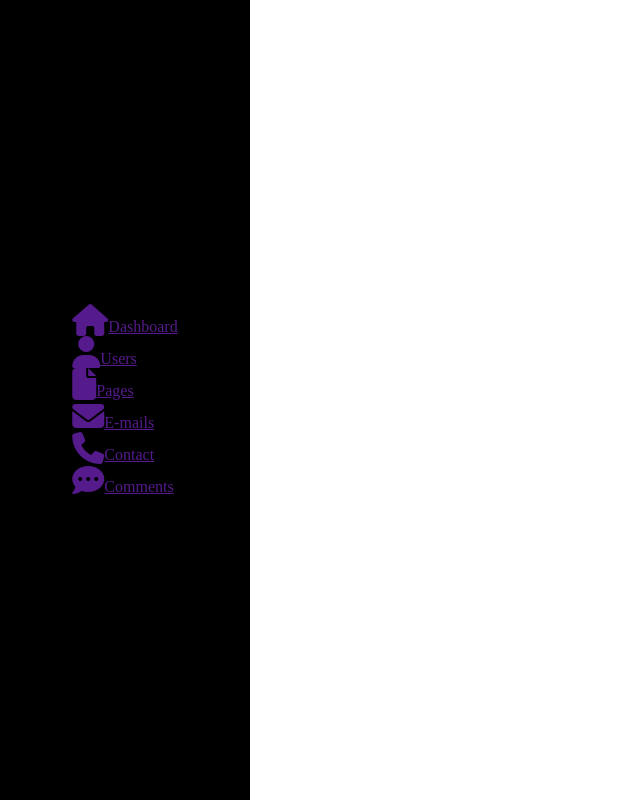
After one commit to devGusta2/SecurityTests, a PHP site: page /adm/dashborad.php in a window 1280 px wide. The commit adds this page. Shown: the whole page, without its empty margins (0-640 px from the left). Run offline with PHP 8.4, Linux system fonts and the light colour scheme; some libraries are stand-ins or nearby versions.

Commit message:
SQL-INJECTION

```diff
--- /dev/null
+++ b/SQL-INJECTION/adm/dashborad.php
@@ -0,0 +1,24 @@
+<!DOCTYPE html>
+<html lang="en">
+<head>
+    <meta charset="UTF-8">
+    <meta name="viewport" content="width=device-width, initial-scale=1.0">
+    <link rel="stylesheet" href="styles/adm.css">
+    <title>Document</title>
+</head>
+<body>
+    <div class="container">
+        <div class="menu">
+            <ul>
+                <li><a href=""><i class="fa-solid fa-house fa-2x"></i>Dashboard</a></li>
+                <li><a href=""><i class="fa-solid fa-user  fa-2x"></i>Users</a></li>
+                <li><a href=""><i class="fa-solid fa-file fa-2x"></i>Pages</a></li>
+                <li><a href=""><i class="fa-solid fa-envelope fa-2x"></i>E-mails</a></li>
+                <li><a href=""><i class="fa-solid fa-phone fa-2x"></i>Contact</a></li>
+                <li><a href=""><i class="fa-solid fa-comment-dots fa-2x"></i>Comments</a></li>
+            </ul>
+        </div>
+    </div>
+    <script src="https://kit.fontawesome.com/787aeba2d2.js" crossorigin="anonymous"></script>
+</body>
+</html>
--- a/SQL-INJECTION/adm/styles/adm.css
+++ b/SQL-INJECTION/adm/styles/adm.css
@@ -2,52 +2,34 @@
     margin: 0;
     padding: 0;
     left: 0;
-    font-family: Arial, Helvetica, sans-serif;
 }
 .container{
     height: 100vh;
     width: 100%;
 }
-
 .menu{
 height: 100%;
 width: 250px;
-    background-color: rgb(29, 29, 29);
+background-color: black;
+position: fixed;
 display: flex;
 flex-direction: column;
 justify-content: space-around;
+color: white;
 align-items: center;
 
 }
 
-.menu img{
-    height: 140px;
-    width: 160px;
-    border-radius: 50%;
-}
-.menu ul{
-    color: white;
-    list-style: none;
-    display: flex;
-    flex-direction: column;
-    gap:1em;
-    font-weight: bold;
-
-}
-
-
-
-.column{
-    display: flex;
-    flex-direction: column;
-    align-items: center;
-    justify-content: center;
-    color: white;
-    font-weight: bold;
-    text-align: center;
-}
-.row{
+.menu ul li{
     display: flex;
     flex-direction: row;
     gap: 1em;
+    justify-content: space-between;
+
+    align-items: center;
+
 }
+.menu li{
+    text-align: left;
+
+}
```
Also changed, not shown: SQL-INJECTION/adm/painel.php (deleted, +0 -23 lines). Lines whose indentation alone changed are shown as unchanged.
